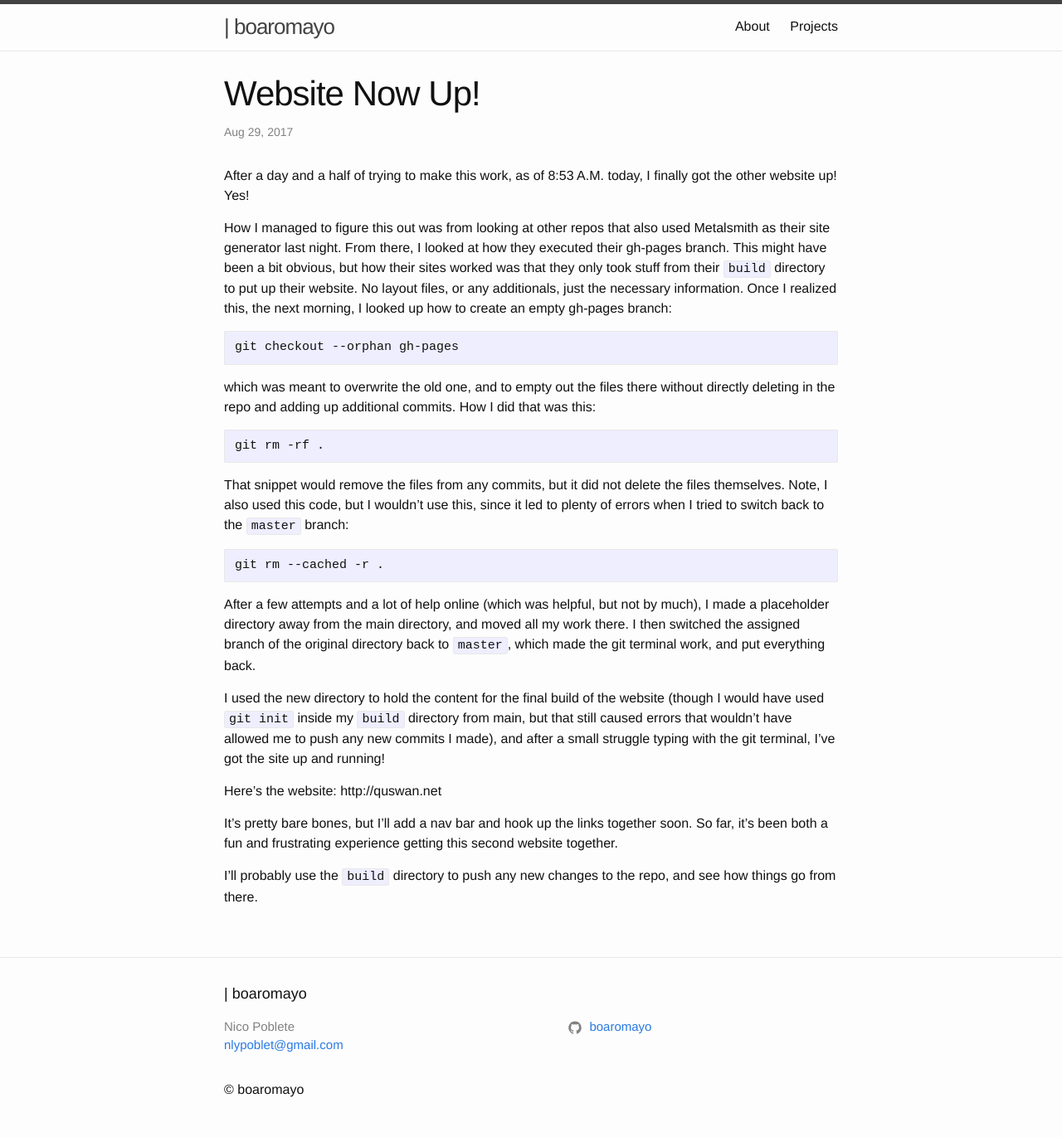
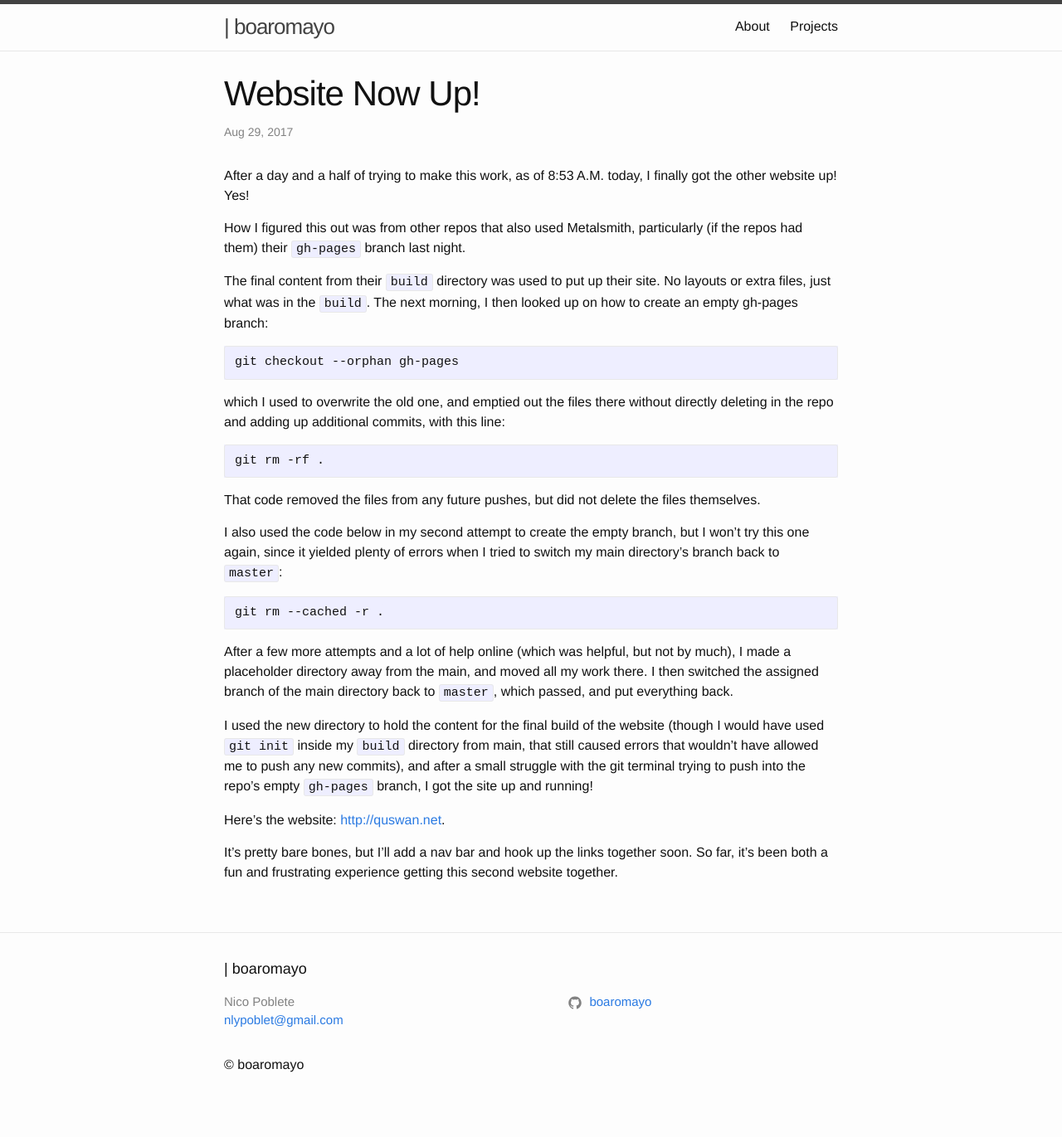
Before and after one commit to boaromayo/boaromayo.net-portfolio, a Jekyll site: the page built from _posts/2017-08-29-website-now-up.md, in a window 1280 px wide. Shown: the whole page at 83% size. Built offline with Jekyll 4.4.1, drawn with Linux system fonts in a browser that asks for light colours; after the commit the page ends 1341 px from its top, so only the background shows below that.

Commit message:
Final edits to new post (#28)
* Edited config file

* Added minima files

* Update README.md

* Update README.md

* Update README.md

* Edited about page

* Update README.md

* Added more outside links to footer

* Website now functional

* Updated _config.yml to update site for new posts

* Added date var to config file

* Added projects page

* Added projects.html to _layouts

* Removed date in config

* Added projects header title

* Added header to projects.html

* Edited projects.md

* Edited projects.md page

* Edited links to projects.md

* Projects are up post uploaded

* Edited projects page

* Edited link in projects.md

* Edited Construct link in projects page

* New post added

* Resized image in new post

* Fixed link in new post

* Fixed link in new post

* Fixed new post

* Fixed new post

* Fixed new post again

* Added more to new post again

* New post up

* Edited new post

* Edited new post for clarity

* Edited new post for further clarity

* Small edit to new post

* Final edits to new post

* Final edits to new post

* Really final edits to new post

````diff
--- a/_posts/2017-08-29-website-now-up.md
+++ b/_posts/2017-08-29-website-now-up.md
@@ -7,30 +7,32 @@ categories: website
 
 After a day and a half of trying to make this work, as of 8:53 A.M. today, I finally got the other website up! Yes!
 
-How I managed to figure this out was from looking at other repos that also used Metalsmith as their site generator last night. From there, I looked at how they executed their gh-pages branch. This might have been a bit obvious, but how their sites worked was that they only took stuff from their ```build``` directory to put up their website. No layout files, or any additionals, just the necessary information. Once I realized this, the next morning, I looked up how to create an empty gh-pages branch:
+How I figured this out was from other repos that also used Metalsmith, particularly (if the repos had them) their ```gh-pages``` branch last night.
+
+The final content from their ```build``` directory was used to put up their site. No layouts or extra files, just what was in the ```build```. The next morning, I then looked up on how to create an empty gh-pages branch:
 
 ```
 git checkout --orphan gh-pages
 ```
 
-which was meant to overwrite the old one, and to empty out the files there without directly deleting in the repo and adding up additional commits. How I did that was this:
+which I used to overwrite the old one, and emptied out the files there without directly deleting in the repo and adding up additional commits, with this line:
 
 ```
 git rm -rf .
 ```
 
-That snippet would remove the files from any commits, but it did not delete the files themselves. Note, I also used this code, but I wouldn't use this, since it led to plenty of errors when I tried to switch back to the ```master``` branch:
+That code removed the files from any future pushes, but did not delete the files themselves.
+
+I also used the code below in my second attempt to create the empty branch, but I won't try this one again, since it yielded plenty of errors when I tried to switch my main directory's branch back to ```master```:
 
 ```
 git rm --cached -r .
 ```
 
-After a few attempts and a lot of help online (which was helpful, but not by much), I made a placeholder directory away from the main directory, and moved all my work there. I then switched the assigned branch of the original directory back to ```master```, which made the git terminal work, and put everything back.
+After a few more attempts and a lot of help online (which was helpful, but not by much), I made a placeholder directory away from the main, and moved all my work there. I then switched the assigned branch of the main directory back to ```master```, which passed, and put everything back.
 
-I used the new directory to hold the content for the final build of the website (though I would have used ```git init``` inside my ```build``` directory from main, but that still caused errors that wouldn't have allowed me to push any new commits I made), and after a small struggle typing with the git terminal, I've got the site up and running!
+I used the new directory to hold the content for the final build of the website (though I would have used ```git init``` inside my ```build``` directory from main, that still caused errors that wouldn't have allowed me to push any new commits), and after a small struggle with the git terminal trying to push into the repo's empty ```gh-pages``` branch, I got the site up and running!
 
-Here's the website: http://quswan.net
+Here's the website: [http://quswan.net](http://quswan.net).
 
 It's pretty bare bones, but I'll add a nav bar and hook up the links together soon. So far, it's been both a fun and frustrating experience getting this second website together.
-
-I'll probably use the ```build``` directory to push any new changes to the repo, and see how things go from there.
````
